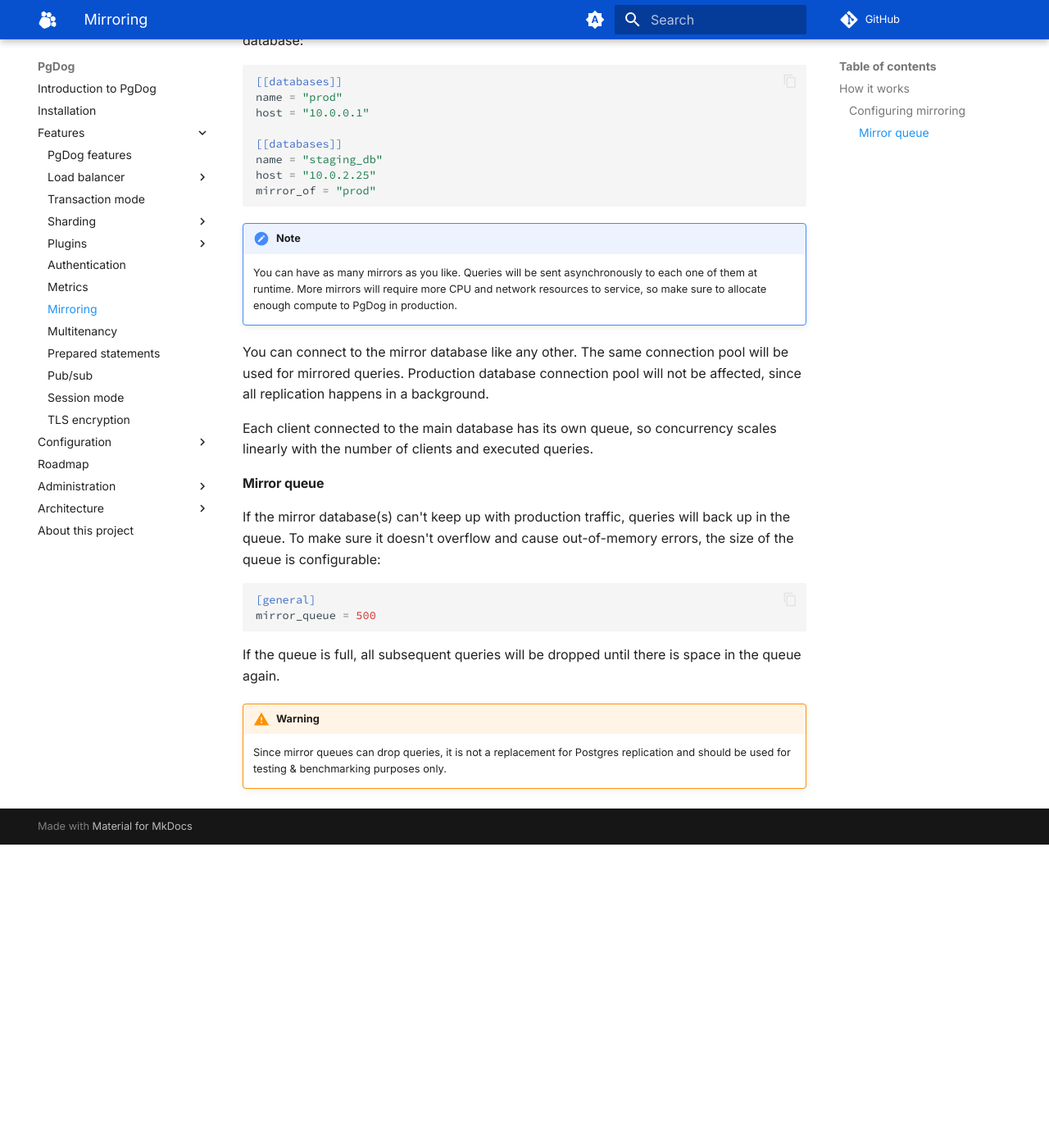
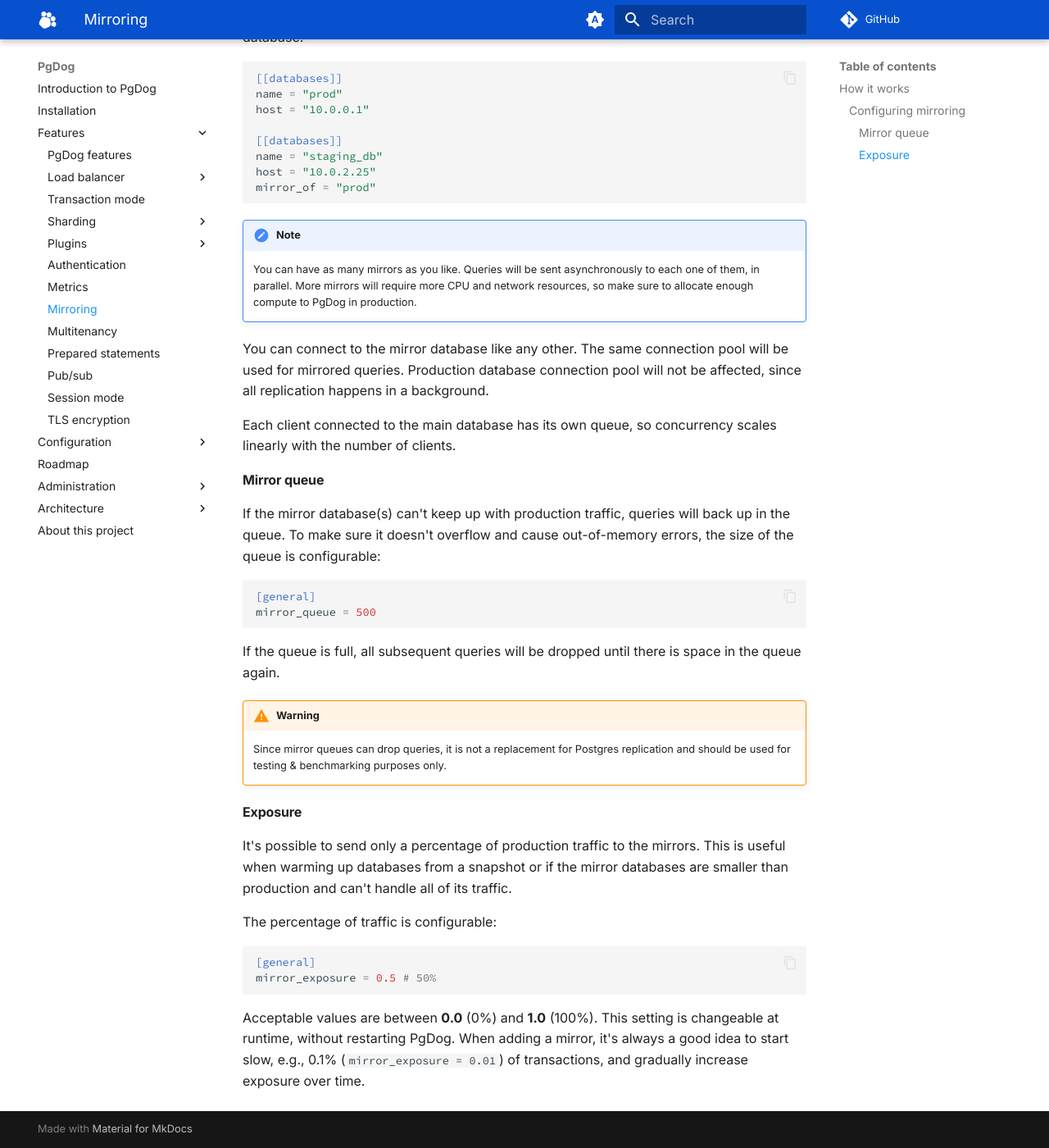
Before and after one commit to pgdogdev/docs, an MkDocs documentation site: the page built from docs/features/mirroring.md, in a window 1280 px wide and 1400 px high, scrolled down 938 px. Shown: the whole window at 82% size. Built offline with MkDocs 1.6.1 and Material for MkDocs 9.7.7, drawn with Linux system fonts in a browser that asks for light colours; comment, search, counter and statistics services are not loaded; before the commit the page ends 1968 px from its top, so only the background shows below that; some of the changed text lies outside the part shown.

Commit message:
mirror docs

````diff
--- a/docs/features/mirroring.md
+++ b/docs/features/mirroring.md
@@ -29,11 +31,11 @@ mirror_of = "prod"
 ```
 
 !!! note
-    You can have as many mirrors as you like. Queries will be sent asynchronously to each one of them at runtime. More mirrors will require more CPU and network resources to service, so make sure to allocate enough compute to PgDog in production.
+    You can have as many mirrors as you like. Queries will be sent asynchronously to each one of them, in parallel. More mirrors will require more CPU and network resources, so make sure to allocate enough compute to PgDog in production.
 
 You can connect to the mirror database like any other. The same connection pool will be used for mirrored queries. Production database connection pool will not be affected, since all replication happens in a background.
 
-Each client connected to the main database has its own queue, so concurrency scales linearly with the number of clients and executed queries.
+Each client connected to the main database has its own queue, so concurrency scales linearly with the number of clients.
 
 #### Mirror queue
 
@@ -48,3 +50,16 @@ If the queue is full, all subsequent queries will be dropped until there is spac
 
 !!! warning
     Since mirror queues can drop queries, it is not a replacement for Postgres replication and should be used for testing & benchmarking purposes only.
+
+#### Exposure
+
+It's possible to send only a percentage of production traffic to the mirrors. This is useful when warming up databases from a snapshot or if the mirror databases are smaller than production and can't handle all of its traffic.
+
+The percentage of traffic is configurable:
+
+```toml
+[general]
+mirror_exposure = 0.5 # 50%
+```
+
+Acceptable values are between **0.0** (0%) and **1.0** (100%). This setting is changeable at runtime, without restarting PgDog. When adding a mirror, it's always a good idea to start slow, e.g., 0.1% (`mirror_exposure = 0.01`) of transactions, and gradually increase exposure over time.
````
Also changed, not shown: other parts of docs/features/mirroring.md (+5 -3 lines).
